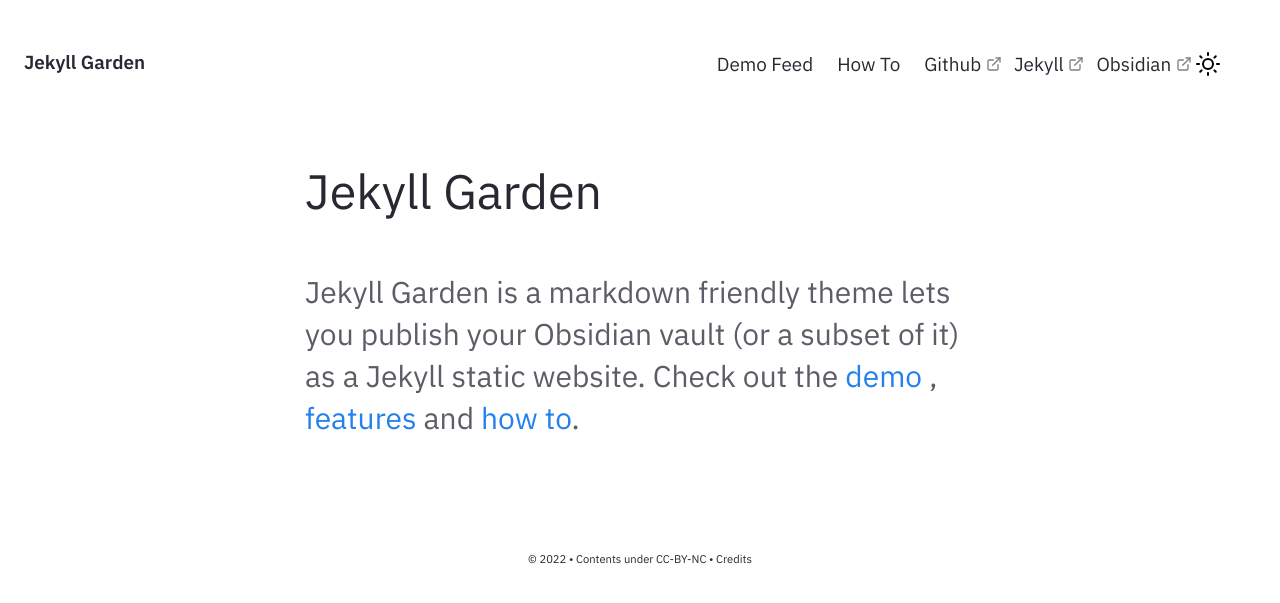
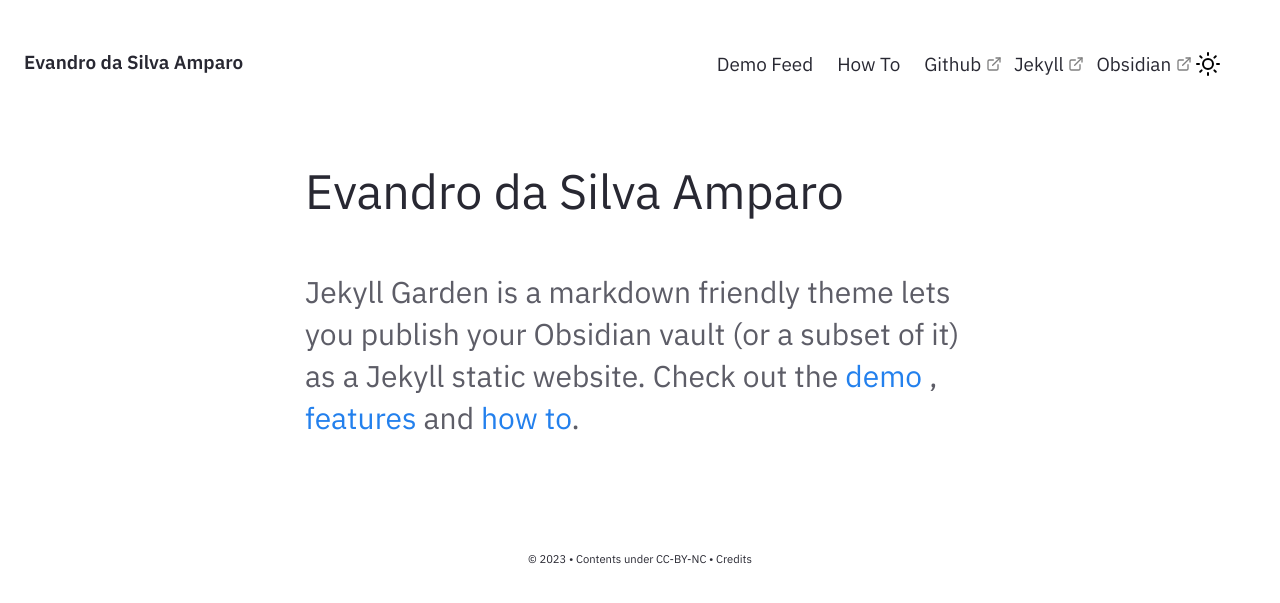
Before and after one commit to evandroamparo/dev-log, a Jekyll site: the page built from pages/index.md, in a window 1280 px wide. Shown: the top 603 px of the page. Built offline with Jekyll 4.4.1, drawn with Linux system fonts in a browser that asks for light colours.

Commit message:
site settings

```diff
--- a/_config.yml
+++ b/_config.yml
@@ -27,10 +27,10 @@ baseurl: ""
 
 # Website Header, Description, Footer year and text.
 # If you are deleting this, make sure you remove it from HTML files too
-heading: Jekyll Garden # Change this
-content: Obsidian ready Jekyll Theme
+heading: Evandro da Silva Amparo # Change this
+content: Dev notes
 copyright:
-  year: © 2022
+  year: © 2023
   msg: Contents under CC-BY-NC
 
 # Set title and content for private & broken link tooltop
```
